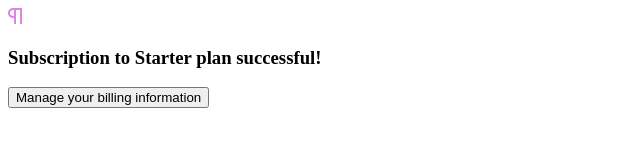
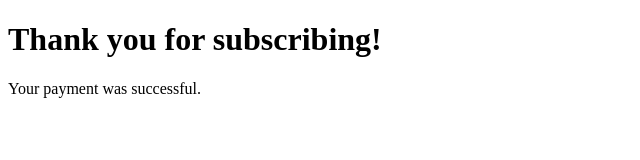
Before and after one commit to stephentpb/signature-reads-1, a website: page public/success.html in a window 1280 px wide. Shown: the whole page, without its empty margins (0-640 px from the left). Drawn offline with Linux system fonts and the light colour scheme.

Commit message:
Update success.html

```diff
--- a/public/success.html
+++ b/public/success.html
@@ -1,29 +1,12 @@
 <!DOCTYPE html>
-<html>
+<html lang="en">
 <head>
-  <title>Thanks for your order!</title>
-  <link rel="stylesheet" href="style.css">
-  <script src="client.js" defer></script>
+  <meta charset="UTF-8" />
+  <meta name="viewport" content="width=device-width, initial-scale=1.0"/>
+  <title>Success</title>
 </head>
 <body>
-  <section>
-    <div class="product Box-root">
-      <svg xmlns="http://www.w3.org/2000/svg" xmlns:xlink="http://www.w3.org/1999/xlink" width="14px" height="16px" viewBox="0 0 14 16" version="1.1">
-          <defs/>
-          <g id="Flow" stroke="none" stroke-width="1" fill="none" fill-rule="evenodd">
-              <g id="0-Default" transform="translate(-121.000000, -40.000000)" fill="#E184DF">
-                  <path d="M127,50 L126,50 C123.238576,50 121,47.7614237 121,45 C121,42.2385763 123.238576,40 126,40 L135,40 L135,56 L133,56 L133,42 L129,42 L129,56 L127,56 L127,50 Z M127,48 L127,42 L126,42 C124.343146,42 123,43.3431458 123,45 C123,46.6568542 124.343146,48 126,48 L127,48 Z" id="Pilcrow"/>
-              </g>
-          </g>
-      </svg>
-      <div class="description Box-root">
-        <h3>Subscription to Starter plan successful!</h3>
-      </div>
-    </div>
-    <form action="/create-portal-session" method="POST">
-      <input type="hidden" id="session-id" name="session_id" value="" />
-      <button id="checkout-and-portal-button" type="submit">Manage your billing information</button>
-    </form>
-  </section>
+  <h1>Thank you for subscribing!</h1>
+  <p>Your payment was successful.</p>
 </body>
 </html>
```
